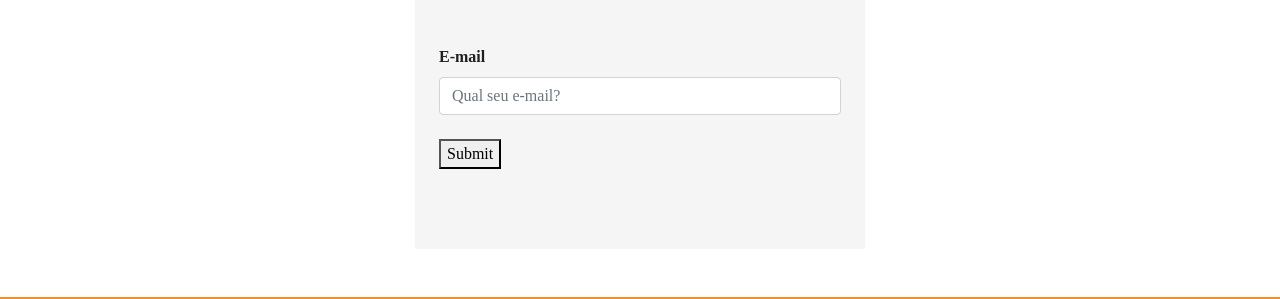
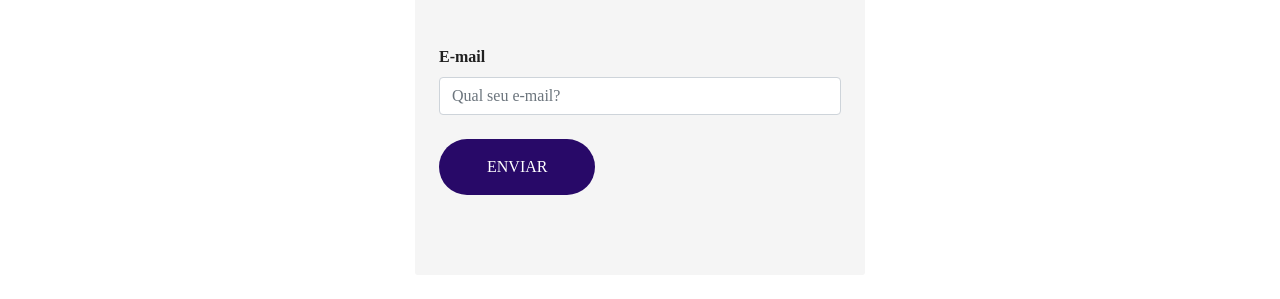
Before and after one commit to amandafavatto/guiauniversidade.github.io, a website: page formulario.html in a window 1280 px wide. Shown: the part 397-696 px from the top of the page. Drawn offline with nearby package versions, Linux system fonts and the light colour scheme.

Commit message:
style button

```diff
--- a/css/style.css
+++ b/css/style.css
@@ -253,3 +253,19 @@ article > p {
 .whatsapp {
     background-color: #4AC959;
 }
+
+#submit-btn {
+    background-color: #280968;
+    border: none;
+    border-radius: 2em;
+    color: #fff;
+    padding-top: 1em;
+    padding-bottom: 1em;
+    padding-right: 3em;
+    padding-left: 3em;
+}
+
+#submit-btn:hover {
+    opacity: 0.8;
+
+}
--- a/formulario.html
+++ b/formulario.html
@@ -60,7 +60,8 @@
 
                 <br/>
 
-                <button type="submit">Submit</button>
+                <button type="submit" id="submit-btn">ENVIAR</button>
+
 
             </form>
             <br>
```
